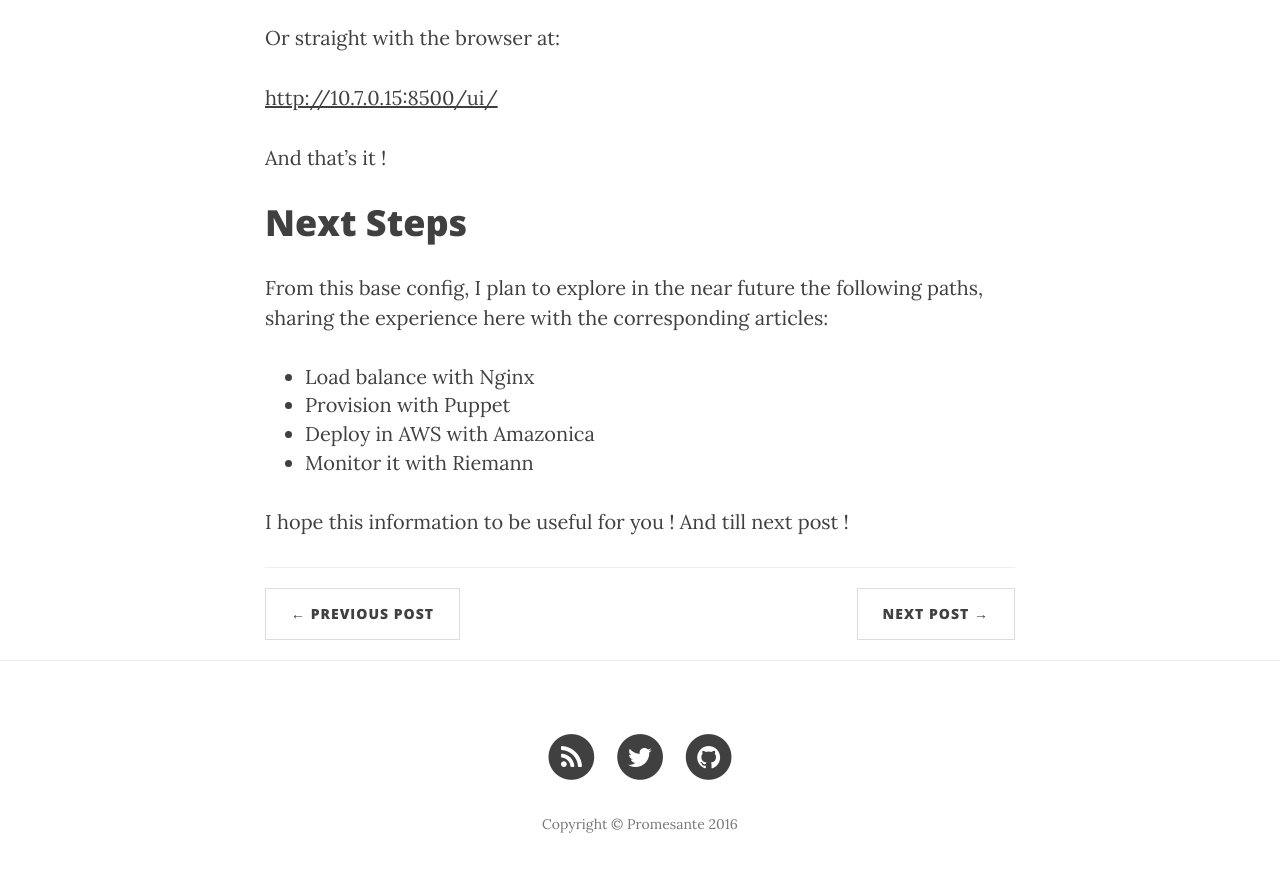
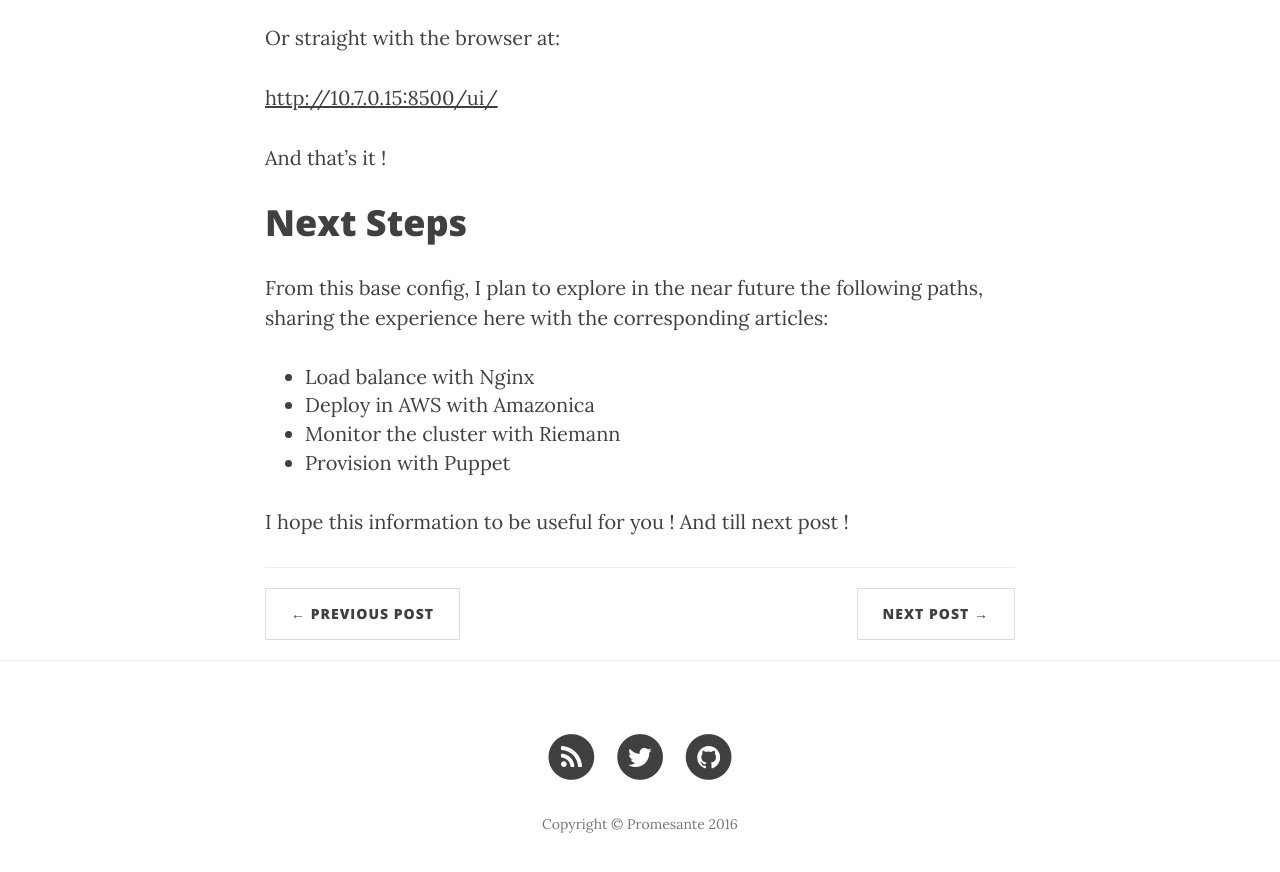
Before and after one commit to promesante/promesante.github.io, a Jekyll site: the page built from _posts/2016-08-31-nomad_with_consul_and_haproxy.md, in a window 1280 px wide and 900 px high, scrolled down 3353 px. Shown: the top 872 px of the window. Built offline with Jekyll 4.4.1, drawn with Linux system fonts in a browser that asks for light colours; nearby versions of some CDN libraries; comment, search, counter and statistics services are not loaded.

Commit message:
more fixes to article on Nomad

```diff
--- a/_posts/2016-08-31-nomad_with_consul_and_haproxy.md
+++ b/_posts/2016-08-31-nomad_with_consul_and_haproxy.md
@@ -106,8 +106,8 @@ And that's it !
 From this base config, I plan to explore in the near future the following paths, sharing the experience here with the corresponding articles:
 
 * Load balance with Nginx
+* Deploy in AWS with [Amazonica](https://github.com/mcohen01/amazonica)
+* Monitor the cluster with [Riemann](http://riemann.io/)
 * Provision with [Puppet](https://puppet.com/)
-* Deploy in AWS with [Amazonica](https://github.com/mcohen01/amazonica)
-* Monitor it with [Riemann](http://riemann.io/)
 
 I hope this information to be useful for you ! And till next post !
```
